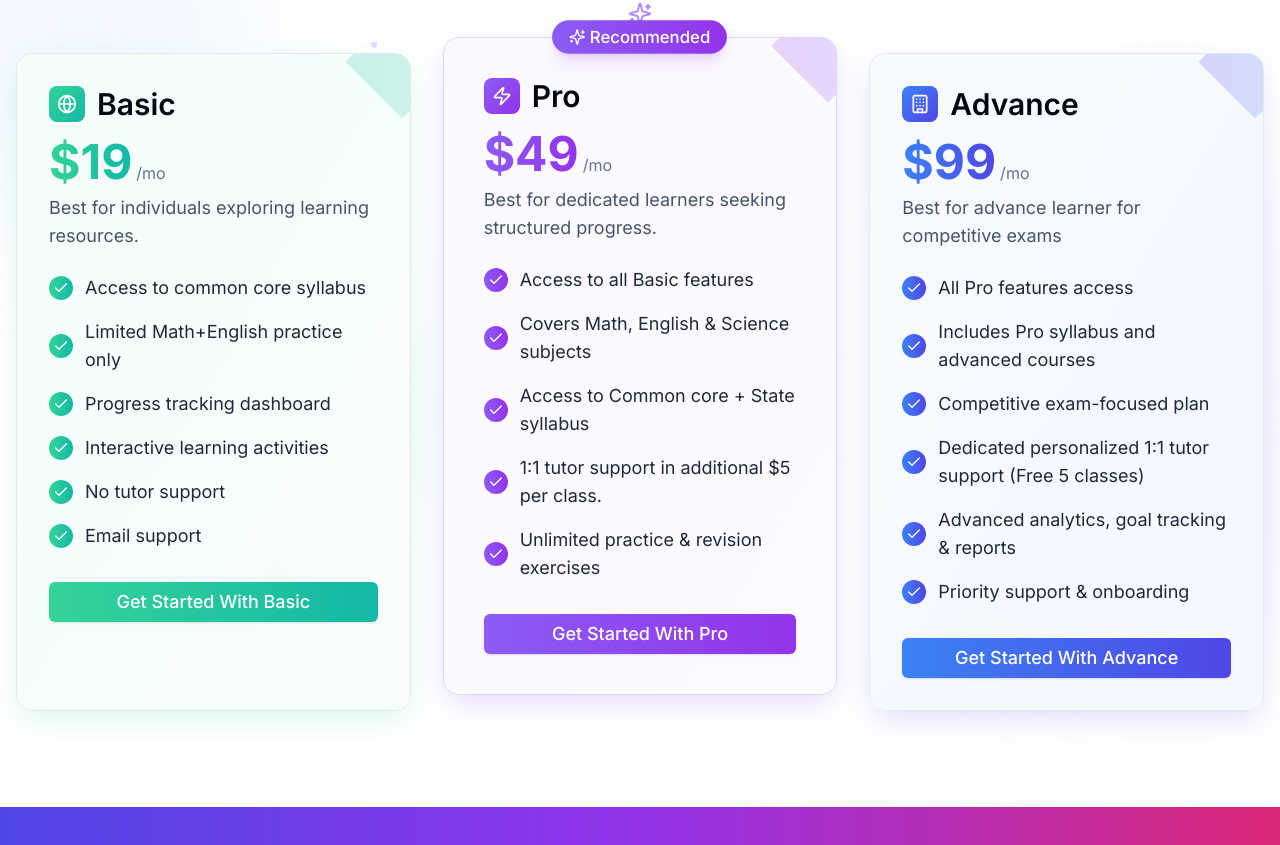
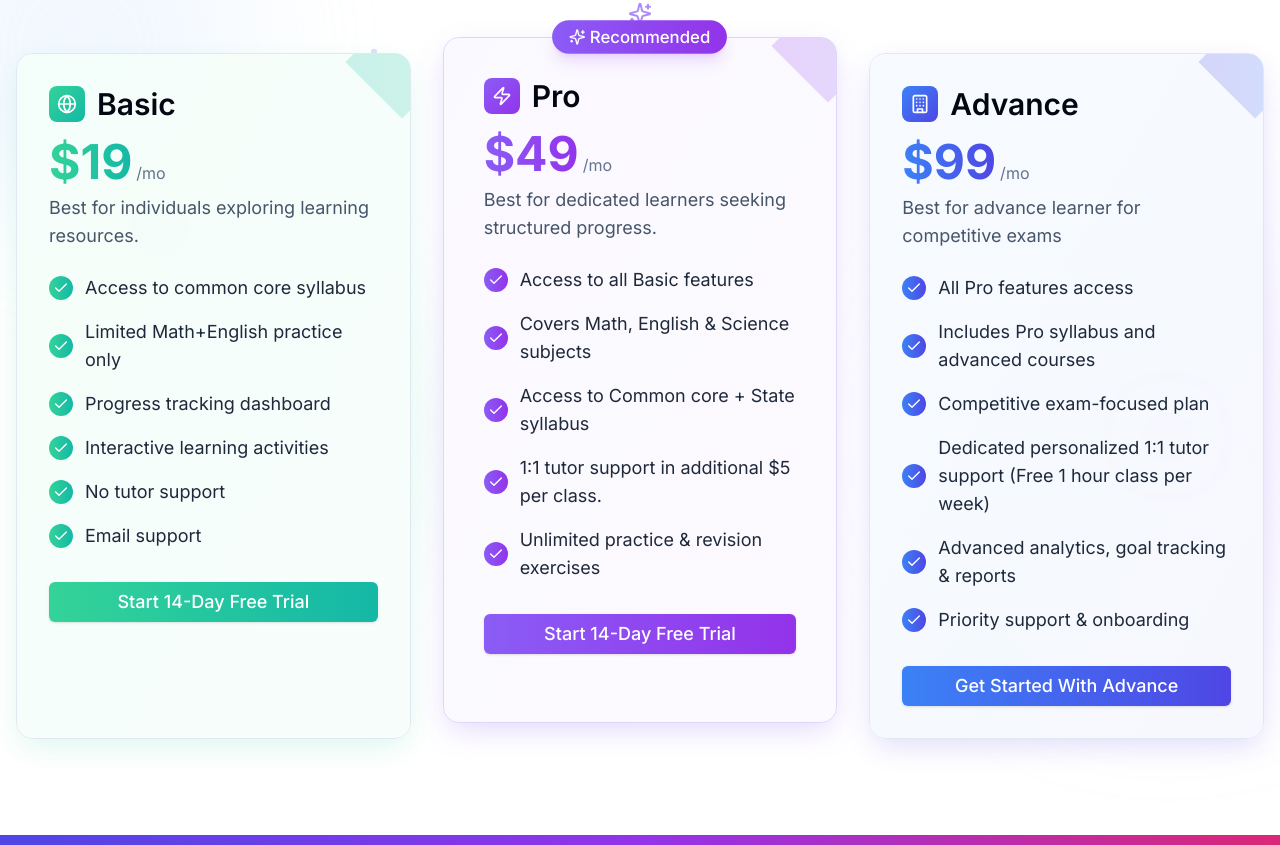
Before and after one commit to gradenext/GradeNext_marketing, a Next.js app: page /services in a window 1280 px wide. Shown: the part 4125-4970 px from the top of the page. Built offline with nearby package versions, Linux system fonts and the light colour scheme.

Commit message:
content updated

```diff
--- a/src/components/PricingSection.tsx
+++ b/src/components/PricingSection.tsx
@@ -27,7 +27,7 @@ const pricingPlans = [
       { name: "Email support", included: true },
 
     ],
-    buttonText: "Get Started With Basic",
+    buttonText: "Start 14-Day Free Trial",
     gradient: "from-emerald-400 to-teal-500",
     bgGradient: "from-emerald-50 to-teal-50",
     icon: Globe,
@@ -48,7 +48,7 @@ const pricingPlans = [
       // { name: "Priority email support", included: true },
       // { name: "Performance analytics & goal tracking", included: true },
     ],
-    buttonText: "Get Started With Pro",
+    buttonText: "Start 14-Day Free Trial",
     gradient: "from-violet-500 to-purple-600",
     bgGradient: "from-violet-50 to-purple-50",
     icon: Zap,
@@ -64,7 +64,7 @@ const pricingPlans = [
       { name: "All Pro features access", included: true },
       { name: "Includes Pro syllabus and advanced courses", included: true },
       { name: "Competitive exam-focused plan", included: true },
-      { name: "Dedicated personalized 1:1 tutor support (Free 5 classes)", included: true },
+      { name: "Dedicated personalized 1:1 tutor support (Free 1 hour class per week)", included: true },
       { name: "Advanced analytics, goal tracking & reports", included: true },
       // { name: "Custom learning paths", included: true },
       // { name: "Dedicated tutor support", included: true },
--- a/src/components/comparison-table.tsx
+++ b/src/components/comparison-table.tsx
@@ -10,8 +10,8 @@ const features = [
     tooltip: "GradeNext offers learning in Math, English, and Science. Others typically focus only on Math.",
     companies: {
       gradeNext: "Math, English & Science",
-      kumon: "Math Only",
-      mathnasium: "Math Only",
+      kumon: "Math Focussed",
+      mathnasium: "Math Focussed",
       koncept: "Primarily Math",
       khanAcademy: "No multiple Subjects",
     },
```
